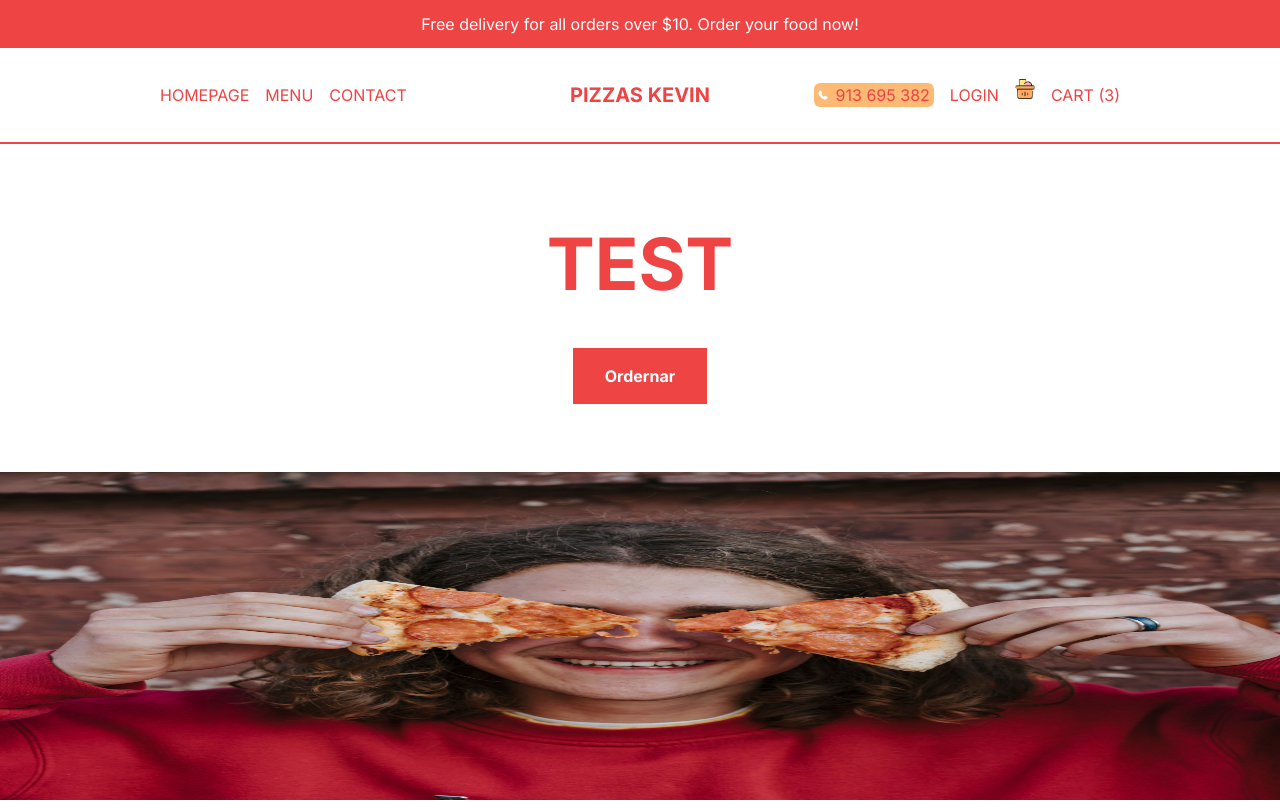
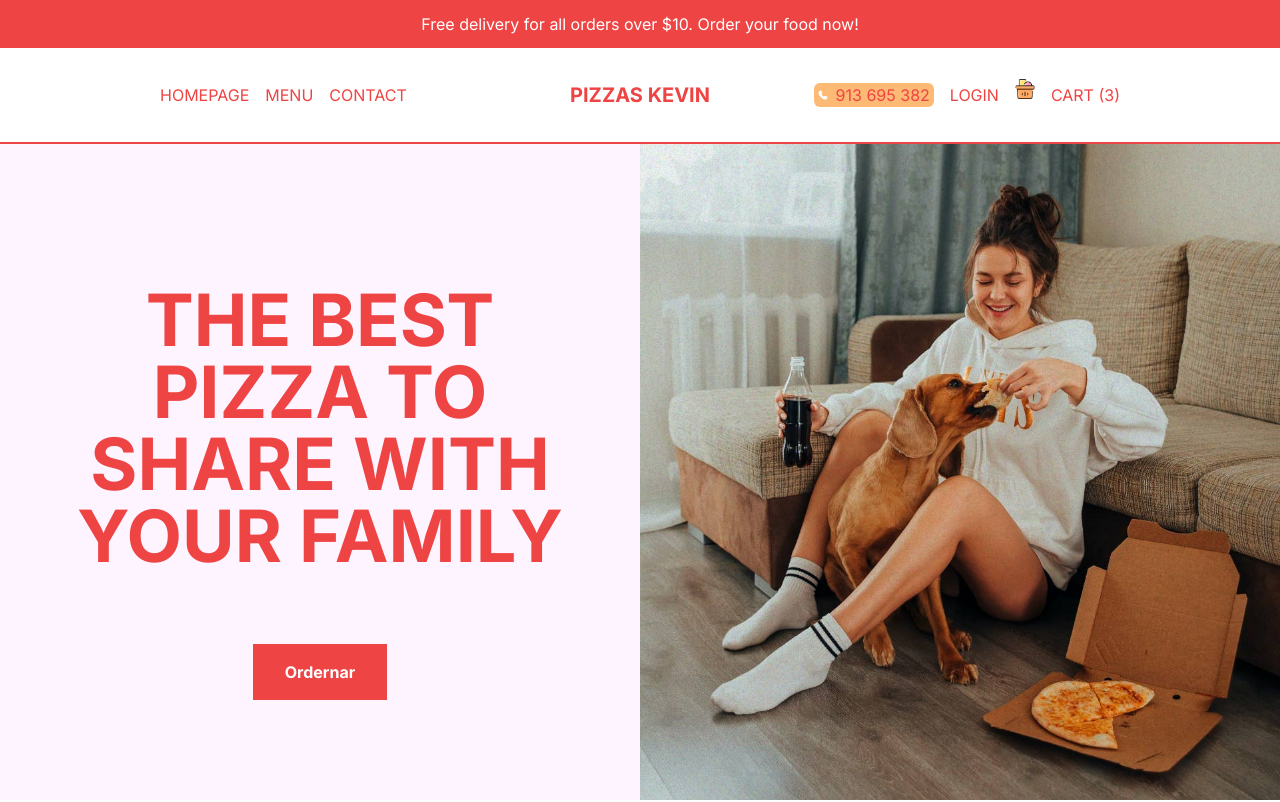
Before and after one commit to kvto/app-delivery, a Next.js app: page / in a window 1280 px wide. Shown: the top 802 px of the page. Built offline with nearby package versions, Linux system fonts and the light colour scheme.

Commit message:
Featured Products

```diff
--- a/src/app/components/Slider.tsx
+++ b/src/app/components/Slider.tsx
@@ -2,7 +2,7 @@
 import Image from 'next/image'
 import React, { useEffect, useState } from 'react'
 
-const date = [
+const data = [
     {
         id: 1,
         title: "always fresh and always crispy and always hot",
@@ -16,7 +16,7 @@
     {
         id: 3,
         title: "the best pizza to share with your family",
-        image: "/slide3.png"
+        image: "/slide3.jpg"
     }
 ]
 
@@ -24,23 +24,23 @@
     const [currentSlide, setCurrentSlide] = useState(0)
 
     useEffect(() => {
-        const interval = setInterval(()=>{
-            ()=>setCurrentSlide(prev=>prev+1)
-        }, 2000)
+        const interval = setInterval(
+            ()=>setCurrentSlide((prev)=> (prev === data.length -1 ? 0 : prev + 1))
+        , 2000)
         return () => clearInterval(interval)
     }, [])
   return (
-    <div className='flex flex-col h-[calc(100vh-6rem)] md:h-[calc(100vh-9rem)]'>
+    <div className='flex flex-col h-[calc(100vh-6rem)] md:h-[calc(100vh-9rem)] lg:flex-row bg-fuchsia-50'>
 
-        <div className='h-1/2 flex items-center justify-center flex-col gap-8 text-red-500 font-bold'>
-            <h1 className='text-5xl text-center uppercase p-4 md:text-6xl xl:text-7xl'>
-                Test
+        <div className='flex-1 flex items-center justify-center flex-col gap-8 text-red-500 font-bold lg:h-full '>
+            <h1 className='text-5xl text-center uppercase p-4 md:text-6xl md:p-10 xl:text-7xl'>
+                {data[currentSlide].title}
             </h1>
             <button className='bg-red-500 text-white py-4 px-8'>Ordernar</button>
         </div>
 
-        <div className='w-full h-1/2 relative'>
-        <Image src="/slide1.png" alt="" fill className='objetc-cover'/>
+        <div className='w-full flex-1 relative'>
+        <Image src={data[currentSlide].image} alt="" fill className='objetc-cover'/>
         </div>
     </div>
   )
```
